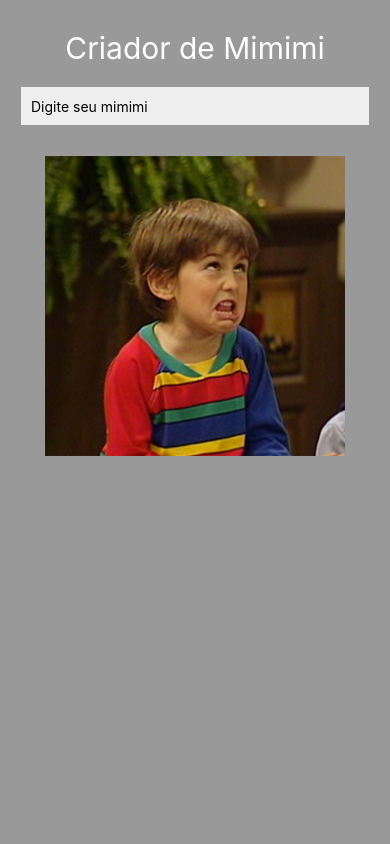
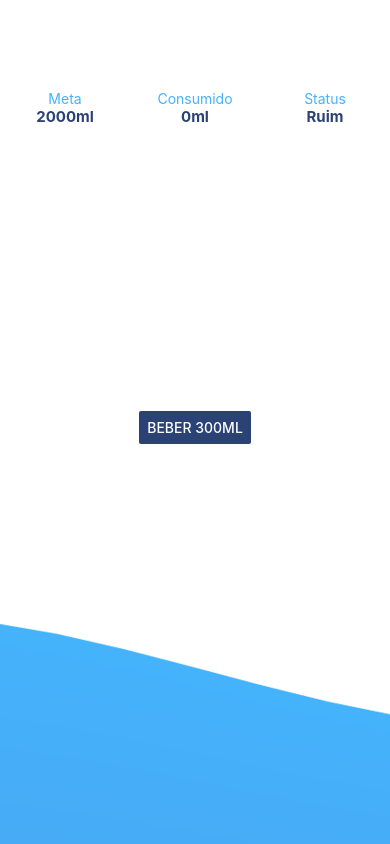
Before and after one commit to brntdg/ProjetoApp, a React Native app: screen / in a window 390 px wide. Shown: the top 844 px of the page. Built offline with nearby package versions, Linux system fonts and the light colour scheme.

Commit message:
Contador de Agua

```diff
--- a/App.js
+++ b/App.js
@@ -1,109 +1,115 @@
 import React, { Component } from 'react';
-import { View, Text, StyleSheet, TextInput, Image } from 'react-native';
+import { View, StyleSheet, ImageBackground, Text, Button } from 'react-native';
 
 export default class ProjetoApp extends Component {
 
   constructor(props) {
     super(props);
-    this.state = {texto1:'', texto2:''}
+    this.state = {consumido:0, status:'Ruim', pct:0}
 
-    this.escrever = this.escrever.bind(this);
-
+    this.addCopo = this.addCopo.bind(this);
+    this.atualizar = this.atualizar.bind(this);
   }
 
-  mudarVogais(texto) {
-    let novoTexto = texto.toLowerCase();
+  atualizar() {
+    let s = this.state;
+    s.pct = Math.floor((s.consumido/2000) * 100);
 
-    novoTexto = novoTexto.replace(/(a|e|i|o|u)/g, 'i');
-    novoTexto = novoTexto.replace(/(à|á|â|ã)/g, 'i');
-    novoTexto = novoTexto.replace(/(è|é|ê)/g, 'i');
-    novoTexto = novoTexto.replace(/(ì|í|î)/g, 'i');
-    novoTexto = novoTexto.replace(/(ò|ó|ô|õ)/g, 'i');
-    novoTexto = novoTexto.replace(/(ù|ú|û|ü)/g, 'i');
-
-    return novoTexto;
+    if(s.pct >= 100) {
+      s.status = "Bom";
+    } else {
+      s.status = "Ruim";
     }
 
-  escrever(t) {
-    let s = this.state;
-    s.texto1 = t;
-    s.texto2 = this.mudarVogais(t);
     this.setState(s);
   }
 
+  addCopo() {
+    let s = this.state;
+    s.consumido += 300;
+    this.setState(s);
 
+    this.atualizar();
+  }
 
   render() {
     return (
       <View style={styles.body}>
+        <ImageBackground source={require('./images/waterbg.png')} style={styles.bgimage}>
+
         <View>
-          <Text style={styles.titulo}>Criador de Mimimi</Text>
+              <View style={styles.infoArea}>
+
+                  <View style={styles.area}>
+                    <Text style={styles.areaTitulo}>Meta</Text>
+                    <Text style={styles.areaDado}>2000ml</Text>
                   </View>
-
-        <View style={styles.inputArea}>
-          <TextInput style={styles.input} placeholder="Digite seu mimimi" onChangeText={this.escrever}/>
+                  <View style={styles.area}>
+                    <Text style={styles.areaTitulo}>Consumido</Text>
+                    <Text style={styles.areaDado}>{this.state.consumido}ml</Text>
                   </View>
 
                   <View style={styles.area}>
-          <Text style={[styles.texto, styles.texto1]}>{this.state.texto1.toUpperCase()}</Text>
-          <Image style={styles.guri} source={ require('./images/mimimi.jpg') } />
-          <Text style={[styles.texto, styles.texto2]}>{this.state.texto2.toUpperCase()}</Text>
+                    <Text style={styles.areaTitulo}>Status</Text>
+                    <Text style={styles.areaDado}>{this.state.status}</Text>
                   </View>
 
               </View>
+
+                  <View style={styles.pctArea}>
+                    <Text style={styles.pctText}>{this.state.pct}%</Text>
+                  </View>
+
+                  <View style={styles.btnArea}>
+                    <Button title="Beber 300ml" onPress={this.addCopo} color='#2b4274'/>
+                  </View>
+
+          </View>
+        </ImageBackground>
+
+      </View>
+
     );
   }
 }
 
 const styles = StyleSheet.create({
   body:{
-    backgroundColor:'#999999',
-    paddingTop:30,
     flex:1,
-    flexDirection:'column',
+    paddingTop:20
+  },
+  bgimage:{
+    flex:1,
+    width:null
+  },
+  infoArea:{
+    flex:1,
+    flexDirection:'row',
+    marginTop:70
+  },
+   area:{
+    flex:1,
     alignItems:'center'
    },
-  titulo:{
-    fontSize:30,
-    color:'#FFFFFF'
+    areaTitulo:{
+      color:'#45b2fc'
     },
-  inputArea:{
-    alignSelf:'stretch'
+    areaDado:{
+      fontSize:15,
+      color:'#2b4274',
+      fontWeight:'bold'
     },
-  input:{
-    borderWidth:1,
-    borderColor:'#999999',
-    backgroundColor:'#EEEEEE',
-    color:'#000000',
-    height:40,
-    padding:10,
-    margin:20
+    pctArea:{
+      marginTop:170,
+      alignItems:'center'
     },
-  area:{
-    height:300,
-    width:300,
-    marginTop:10
+    pctText:{
+      fontSize:70,
+      color:'#FFFFFF',
+      backgroundColor:'transparent'
     },
-  guri:{
-    height:300,
-    width:300,
-    marginTop:-80,
-    zIndex:0
-  },
-  texto:{
-    fontSize:25,
-    color:'#FFFFFF',
-    padding:10,
-    backgroundColor:'transparent',
-    fontWeight:'bold',
-    textAlign:'center',
-    height:80
-  },
-  texto1:{
-    zIndex:1
-  },
-  texto2:{
-    zIndex:1,
-    marginTop:-80
+    btnArea:{
+      marginTop:30,
+      alignItems:'center',
     }
 });
```
Also changed, not shown: images/waterbg.png (added). Lines whose indentation alone changed are shown as unchanged.
